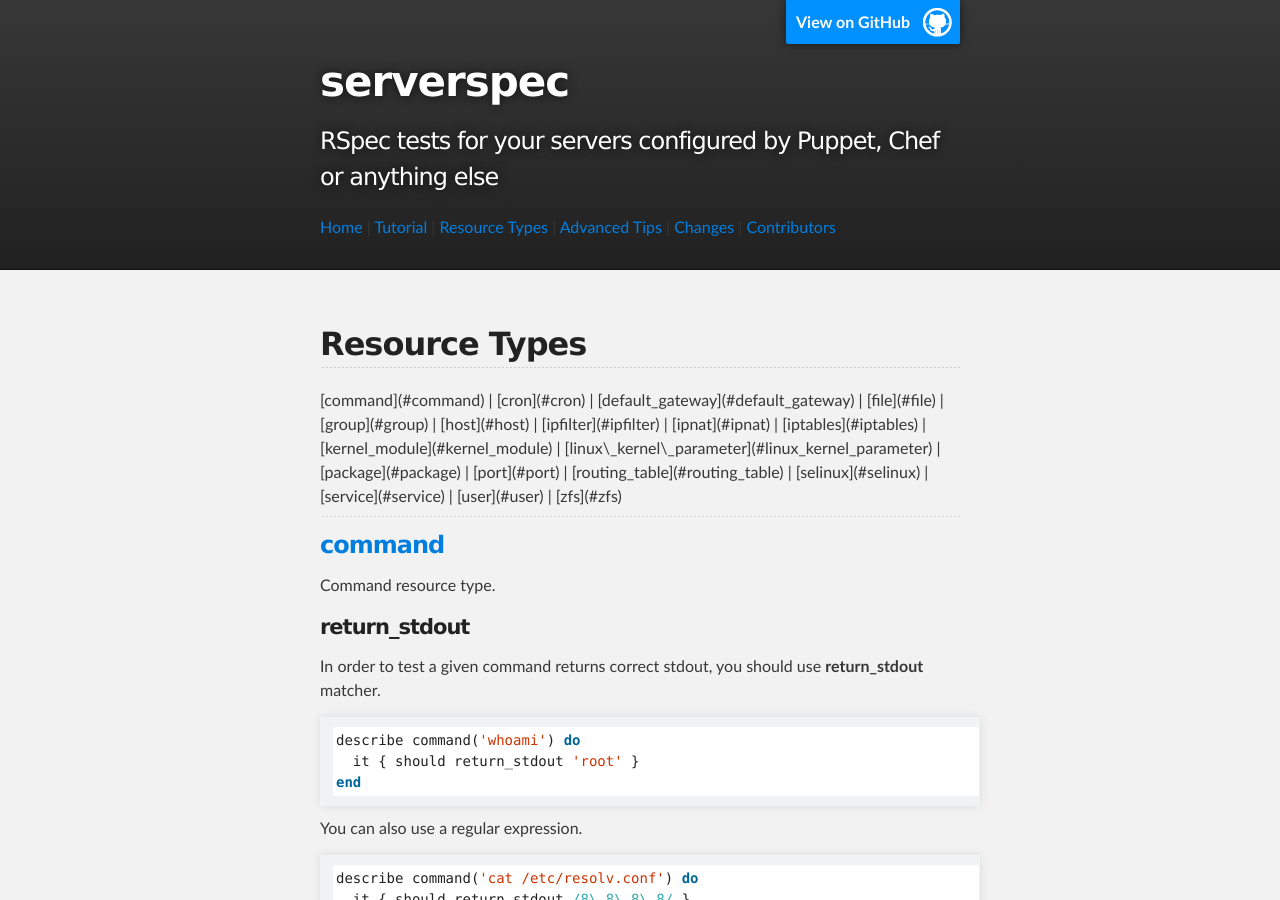
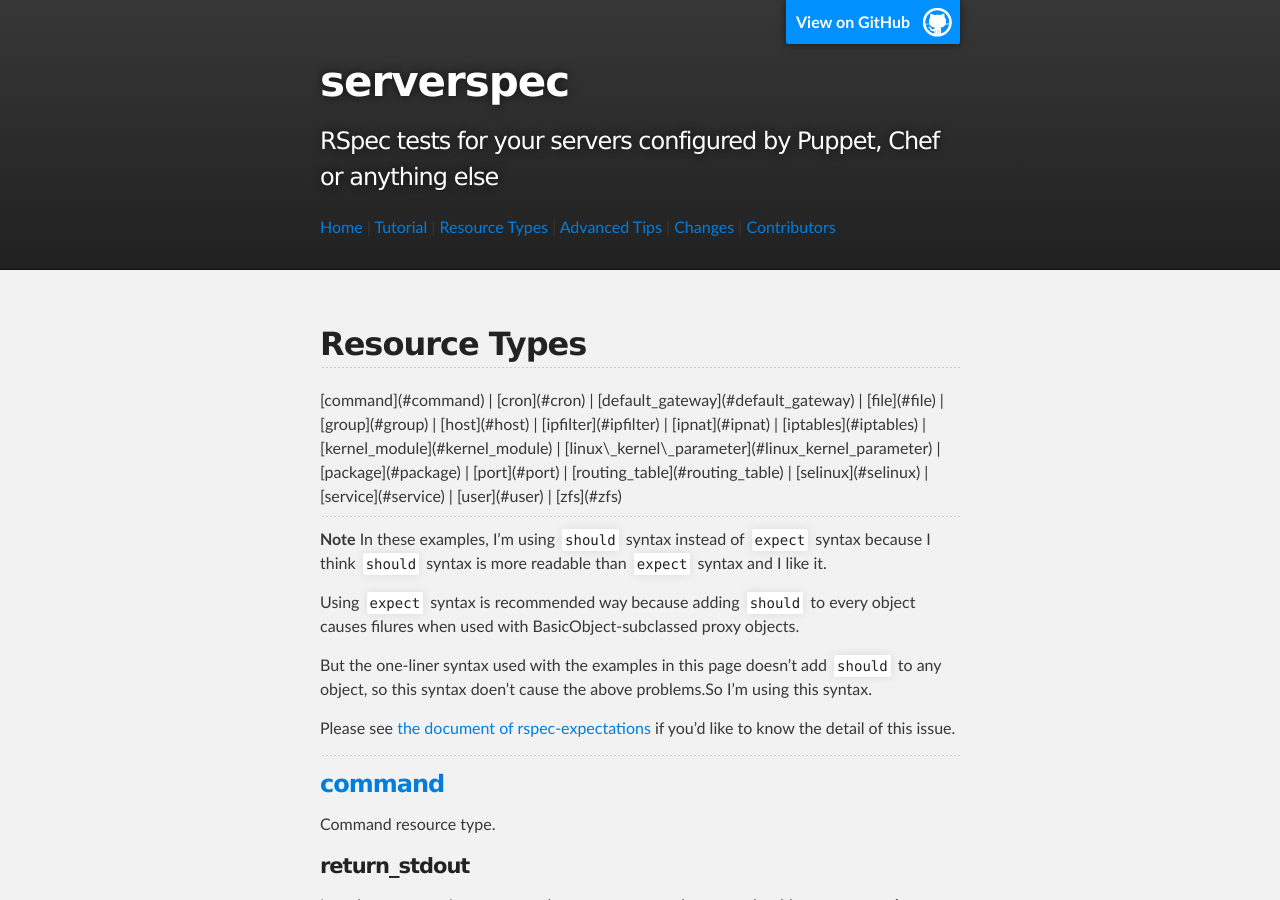
Before and after one commit to serverspec/serverspec.github.io, a Jekyll site: the page built from resource_types.md, in a window 1280 px wide and 900 px high. Built offline with Jekyll 4.4.1, drawn with Linux system fonts in a browser that asks for light colours; Markdown is read by kramdown in place of the engine named in the settings.

Commit message:
Add the description about why I'm using should syntax instead of expect syntax

```diff
--- a/resource_types.md
+++ b/resource_types.md
@@ -25,6 +25,16 @@ title: Resource Types
 | [user](#user)
 | [zfs](#zfs)
 </nav>
+
+----
+
+**Note** In these examples, I'm using ``should`` syntax instead of ``expect`` syntax because I think ``should`` syntax is more readable than ``expect`` syntax and I like it.
+
+Using ``expect`` syntax is recommended way because adding ``should`` to every object causes filures when used with BasicObject-subclassed proxy objects.
+
+But the one-liner syntax used with the examples in this page doesn't add ``should`` to any object, so this syntax doen't cause the above problems.So I'm using this syntax.
+
+Please see [the document of rspec-expectations](https://github.com/rspec/rspec-expectations/blob/master/Should.md) if you'd like to know the detail of this issue.
 
 ----
 
```
